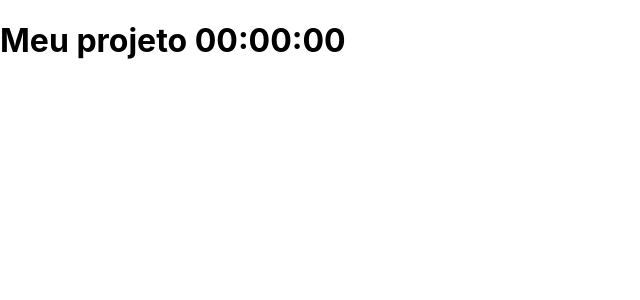
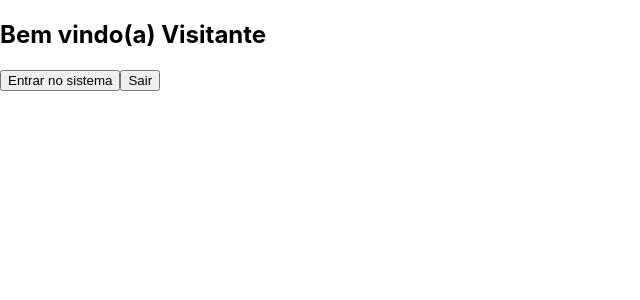
Before and after one commit to diegorofe/Biscoito-da-Sorte-React.Js, a React (Create React App) app: page / in a window 1280 px wide. Shown: the top 300 px of the page, without its empty margins (0-640 px from the left). Built offline with nearby package versions, Linux system fonts and the light colour scheme.

Commit message:
using setState

```diff
--- a/src/App.js
+++ b/src/App.js
@@ -1,38 +1,13 @@
 import React, { Component } from 'react'
+import Membro from './componentes/Membro'
 
 class App extends Component {
-
-  constructor(props) {
-    super(props);
-    this.state = {
-      hora: '00:00:00'
-    };
-  }
-
-  //só é executado uma única vez, após a montagem
-  componentDidMount() {
-
-    setInterval(() => {
-      this.setState({ hora: new Date().toLocaleTimeString() } )
-    }, 1000);
-  }
-
-  componentDidUpdate() {
-    console.log("Atualizou")
-  }
-
-  //retorna true ou false
-  shouldComponentUpdate(){
-
-  }
-
   render() {
-    return (
+    return(
       <div>
-        <h1>Meu projeto {this.state.hora}</h1>
-
+        <Membro nome="Visitante"/>
       </div>
-    );
+    )
   }
 }
 
--- /dev/null
+++ b/src/componentes/Membro/index.js
@@ -0,0 +1,31 @@
+import React, { Component } from "react";
+
+class Membro extends Component {
+
+    constructor(props){
+        super(props);
+        this.state = {
+            nome: props.nome
+        };
+
+        this.entrar = this.entrar.bind(this)
+    }
+
+    entrar(nome) {
+        this.setState({nome: nome})
+    }
+
+    render() {
+        return (
+            <div>
+             <h2>Bem vindo(a) {this.state.nome}</h2>
+             <button onClick={ () => this.entrar("Diego")}>
+                 Entrar no sistema
+            </button>
+             <button onClick={ () => this.setState({nome: ''})}>Sair</button>
+            </div>
+        )
+    }
+}
+
+export default Membro
```
